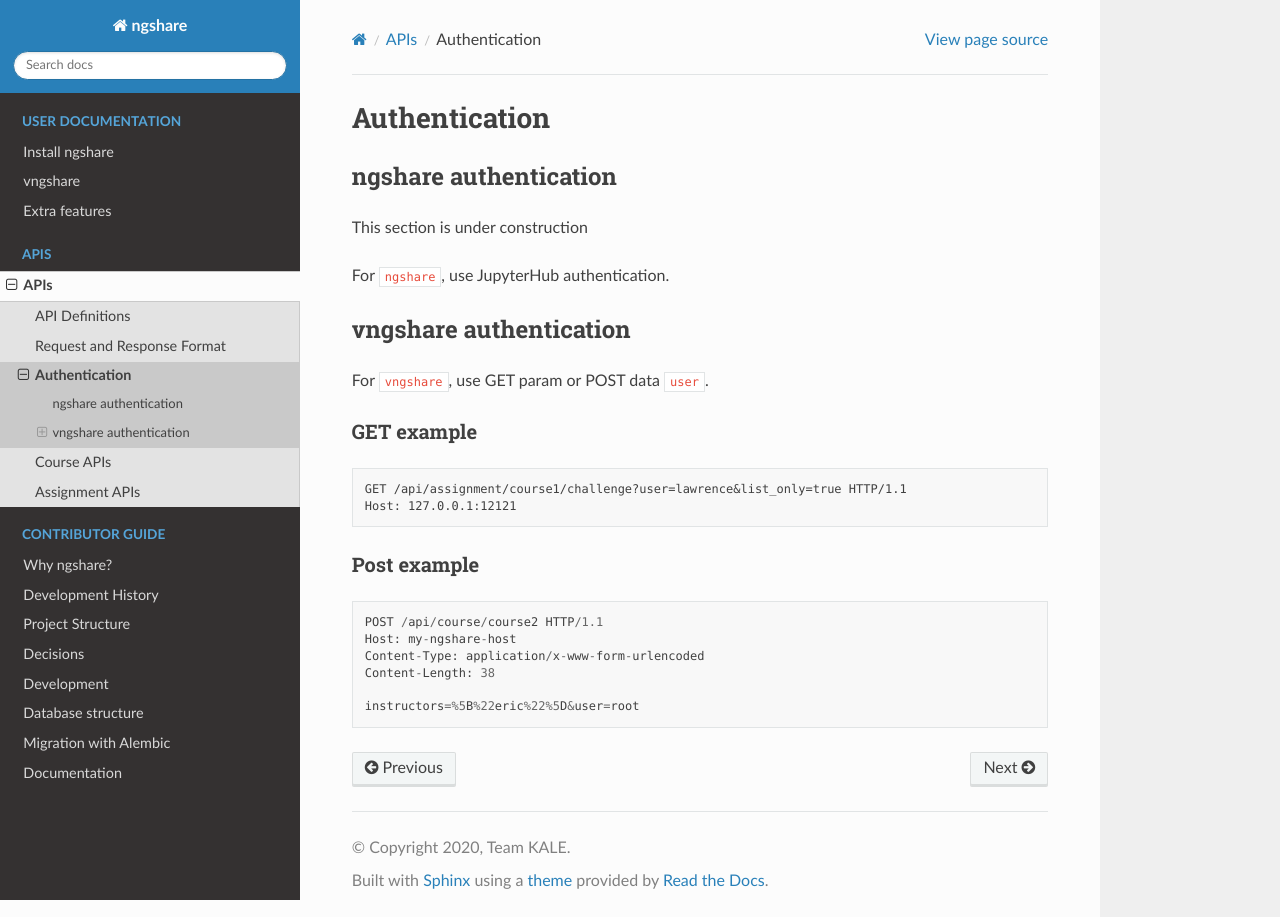
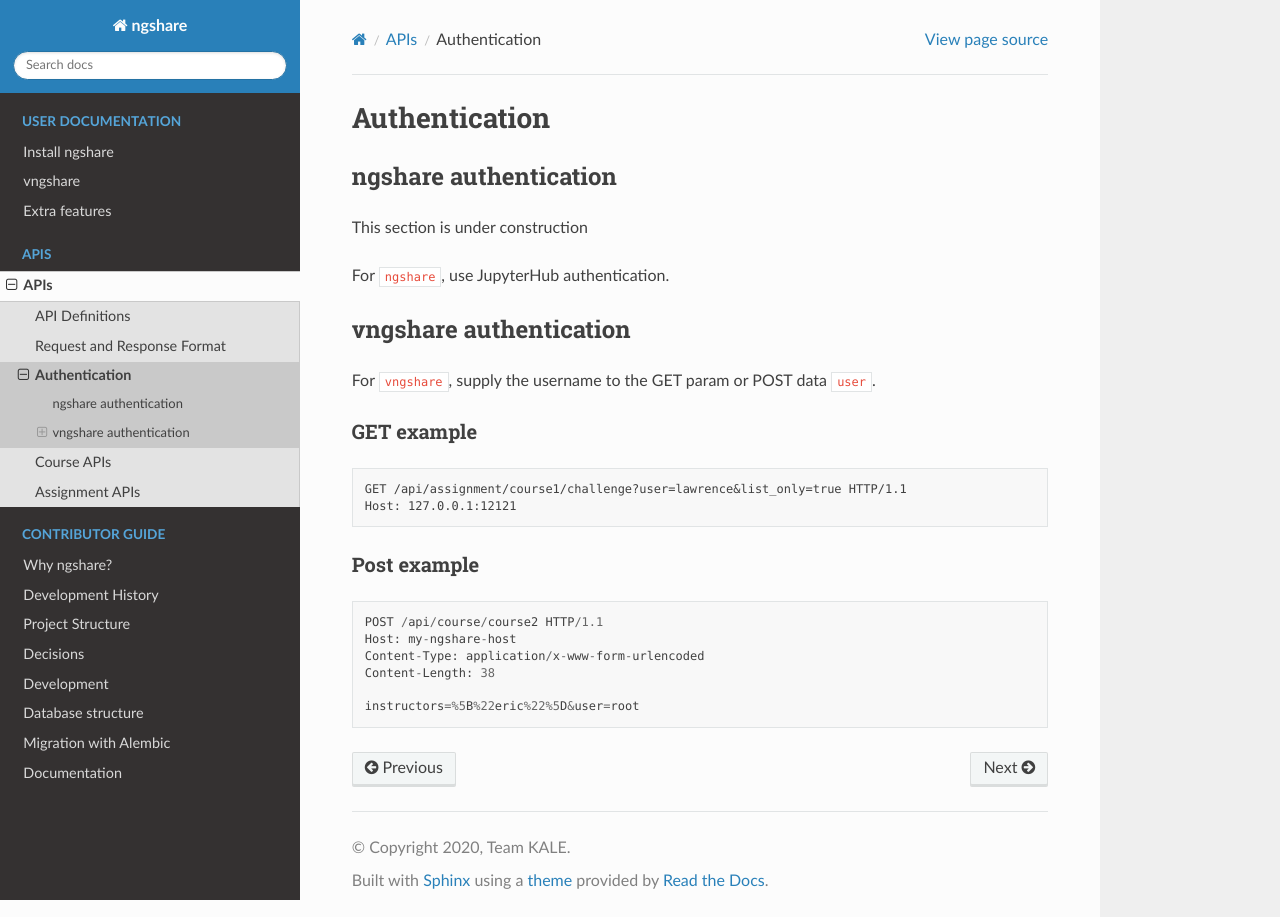
Before and after one commit to LibreTexts/ngshare, a Sphinx documentation site: the page built from docs/api/authentication.rst, in a window 1280 px wide. Built offline with Sphinx 7.4.7 and the Read the Docs theme 2.0.0, drawn with Linux system fonts in a browser that asks for light colours.

Commit message:
Clean up documentation for API authentication

```diff
--- a/docs/api/authentication.rst
+++ b/docs/api/authentication.rst
@@ -12,7 +12,7 @@
 vngshare authentication
 -----------------------
 
-For ``vngshare``, use GET param or POST data ``user``.
+For ``vngshare``, supply the username to the GET param or POST data ``user``.
 
 GET example
 ^^^^^^^^^^^
```
